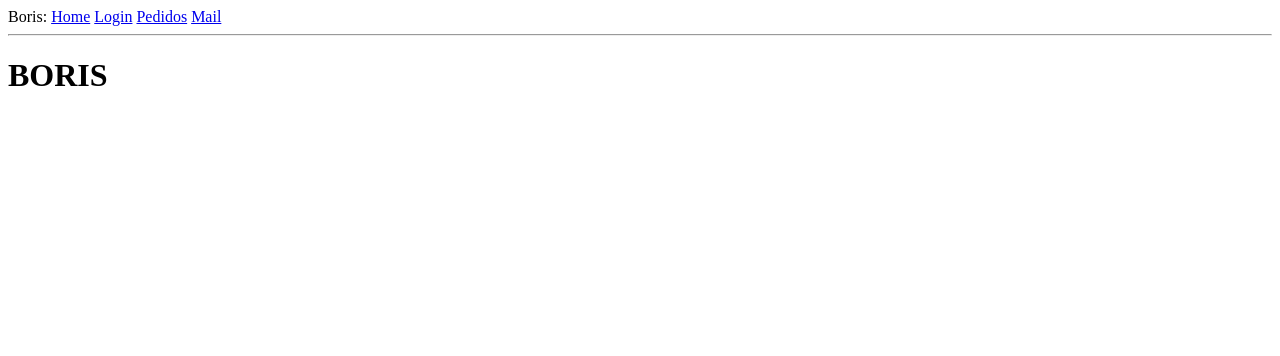
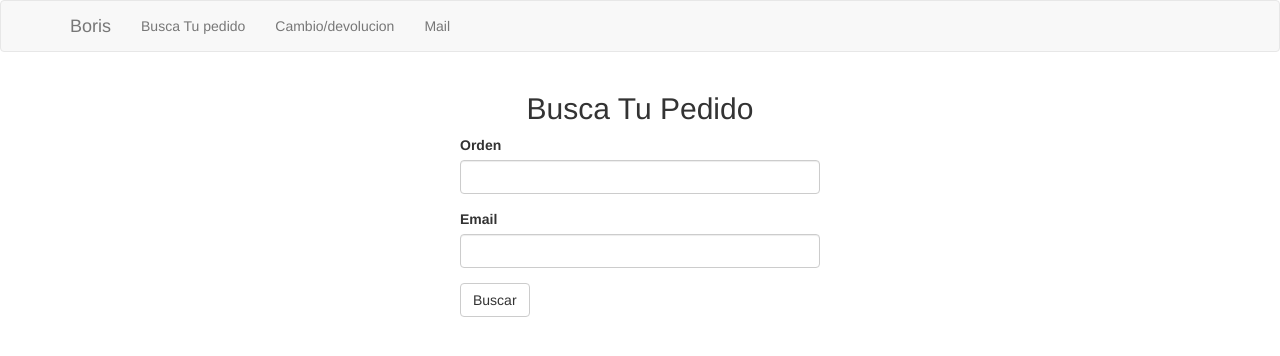
Before and after one commit to Estrezz/BorisAppFront_DEV, a Flask app: page / in a window 1280 px wide. Shown: the top 356 px of the page. Run offline with Flask 2, Linux system fonts and the light colour scheme; some libraries are stand-ins or nearby versions.

Commit message:
Busca pedido

```diff
--- a/app/__init__.py
+++ b/app/__init__.py
@@ -3,15 +3,17 @@ from config import Config
 from flask_sqlalchemy import SQLAlchemy
 from flask_migrate import Migrate
 from flask_mail import Mail
+from flask_bootstrap import Bootstrap
 
 app = Flask(__name__)
 app.config.from_object(Config)
 db = SQLAlchemy(app)
 migrate = Migrate(app, db)
 mail = Mail(app)
+bootstrap = Bootstrap(app)
 
 app.config['MAIL_SERVER']='smtpout.secureserver.net'
-app.config['MAIL_PORT'] = 465
+app.config['MAIL_PORT'] = 3535
 app.config['MAIL_USERNAME'] = 'erezzonico@borisreturns.com'
 app.config['MAIL_PASSWORD'] = 'Dante1010!'
 app.config['MAIL_USE_TLS'] = False
--- a/app/forms.py
+++ b/app/forms.py
@@ -5,4 +5,4 @@ from wtforms.validators import DataRequired
 class LoginForm(FlaskForm):
     ordernum = StringField('Orden', validators=[DataRequired()])
     ordermail = StringField('Email', validators=[DataRequired()])
-    submit = SubmitField('Sign In')
+    submit = SubmitField('Buscar')
--- a/app/routes.py
+++ b/app/routes.py
@@ -1,22 +1,35 @@
-from flask import render_template, flash, redirect
+from flask import render_template, flash, redirect, url_for
 from app import app
 from app.forms import LoginForm
 from app.email import send_email
+from app.models import Customer, Orders
+import requests
 
 @app.route('/', methods=['GET', 'POST'])
-@app.route('/index')
-def index():
-    return render_template('index.html', title='Home')
-
-
-@app.route('/login', methods=['GET', 'POST'])
-def login():
+@app.route('/buscar', methods=['GET', 'POST'])
+def buscar():
     form = LoginForm()
     if form.validate_on_submit():
-        flash('Login requested for user {}'.format(form.ordernum.data))
-        return redirect('/pedidos')
 
-    return render_template('login.html', title='Busca tu Pedido', form=form)
+        flash('Buscar pedido Nro {}'.format(form.ordernum.data))
+
+        url = "https://api.tiendanube.com/v1/1447373/orders?q"+form.ordermail.data
+        payload={}
+        headers = {
+            'User-Agent': 'Boris (erezzonico@borisreturns.com)',
+            'Content-Type': 'application/json',
+            'Authentication': 'bearer cb9d4e17f8f0c7d3c0b0df4e30bcb2b036399e16'
+        }
+        order = requests.request("GET", url, headers=headers, data=payload).json()
+        flash('Mail {}'.format(form.ordermail))
+        flash('URL {}' .format(url))
+        flash('Order {}'.format(order))
+
+        ## commit orden / ordenes ##
+
+        return redirect(url_for('pedidos'))
+
+    return render_template('buscar.html', title='Busca tu Pedido', form=form)
 
 
 @app.route('/pedidos')
--- a/app/templates/base.html
+++ b/app/templates/base.html
@@ -1,33 +1,44 @@
-<!DOCTYPE html>
-<html lang="en">
-    <head>
-        <meta charset="UTF-8">
-        <meta name="viewport" content="width=device-width, initial-scale=1.0">
-        {% if title %}
-        <title>{{ title }} - Boris</title>
-        {% else %}
-        <title> Boris </title>
-        {% endif %}
-    </head>
-    <body>
-        <div> Boris:
-            <a href="/index">Home</a>
-            <a href="/login">Login</a>
-            <a href="/pedidos">Pedidos</a>
-            <a href="/envio_mail">Mail</a>
+{% extends 'bootstrap/base.html' %}
+
+
+{% block title %}
+    {% if title %}{{ title }} - Boris {% else %}Boris{% endif %}
+{% endblock %}
+
+{% block navbar %}
+    <nav class="navbar navbar-default">
+        <div class="container">
+            <div class="navbar-header">
+                <button type="button" class="navbar-toggle collapsed" data-toggle="collapse" data-target="#bs-example-navbar-collapse-1" aria-expanded="false">
+                    <span class="sr-only">Toggle navigation</span>
+                    <span class="icon-bar"></span>
+                    <span class="icon-bar"></span>
+                    <span class="icon-bar"></span>
+                </button>
+                <a class="navbar-brand" href="/index">Boris</a>
+            </div>
+            <div class="collapse navbar-collapse" id="bs-example-navbar-collapse-1">
+                <ul class="nav navbar-nav">
+                    <li><a href="{{ url_for('buscar') }}">Busca Tu pedido</a></li>
+                    <li><a href="{{ url_for('pedidos') }}">Cambio/devolucion</a></li>
+                    <li><a href="{{ url_for('envio_mail') }}">Mail</a></li>
+                </ul>
+
+            </div>
         </div>
-
-        <hr>
+    </nav>
+{% endblock %}
+{% block content %}
+    <div class="container">
         {% with messages = get_flashed_messages() %}
         {% if messages %}
-        <ul>
-            {%for message in messages%}
-            <li> {{ message }}</li>
+            {% for message in messages %}
+            <div class="alert alert-info" role="alert">{{ message }}</div>
             {% endfor %}
-        </ul>
         {% endif %}
         {% endwith %}
 
-
-        {% block content %}{% endblock %}
-    </body>
+        {# application content needs to be provided in the app_content block #}
+        {% block app_content %}{% endblock %}
+    </div>
+{% endblock %}
--- a/app/templates/login.html
+++ b/app/templates/buscar copy.html
@@ -1,6 +1,6 @@
 {% extends "base.html" %}
 
-{% block content %}
+{% block app_content %}
     <h2>Busca Tu Pedido</h2>
     <form action="" method="post" novalidate>
         {{ form.hidden_tag() }}
--- /dev/null
+++ b/app/templates/buscar.html
@@ -0,0 +1,13 @@
+{% extends "base.html" %}
+{% import 'bootstrap/wtf.html' as wtf %}
+
+{% block app_content %}
+    <h2 style="text-align:center"> Busca Tu Pedido </h2>
+
+    <div class="row">
+        <div class="col-lg-4 col-lg-offset-4 col-md-6 col-md-offset-3 col-xs-12">
+            {{ wtf.quick_form(form) }}
+        </div>
+    </div>
+
+{% endblock%}
--- a/app/templates/envio_mail.html
+++ b/app/templates/envio_mail.html
@@ -1,6 +1,6 @@
 {% extends "base.html" %}
 
-{% block content %}
+{% block app_content %}
     <body>
        <h1>Mail enviado</h1>
 
--- a/app/templates/index.html
+++ b/app/templates/index.html
@@ -1,6 +1,6 @@
 {% extends "base.html" %}
 
-{% block content %}
+{% block app_content %}
     <body>
        <h1>BORIS</h1>
 
--- a/app/templates/pedidos.html
+++ b/app/templates/pedidos.html
@@ -1,6 +1,6 @@
 {% extends "base.html" %}
 
-{% block content %}
+{% block app_content %}
     <body>
        <h2>Hola, {{ user.username }}!</h2>
        <h3>Estos son tus últimos pedidos</h3>
```
Also changed, not shown: app/models.py (+13 -0 lines).
